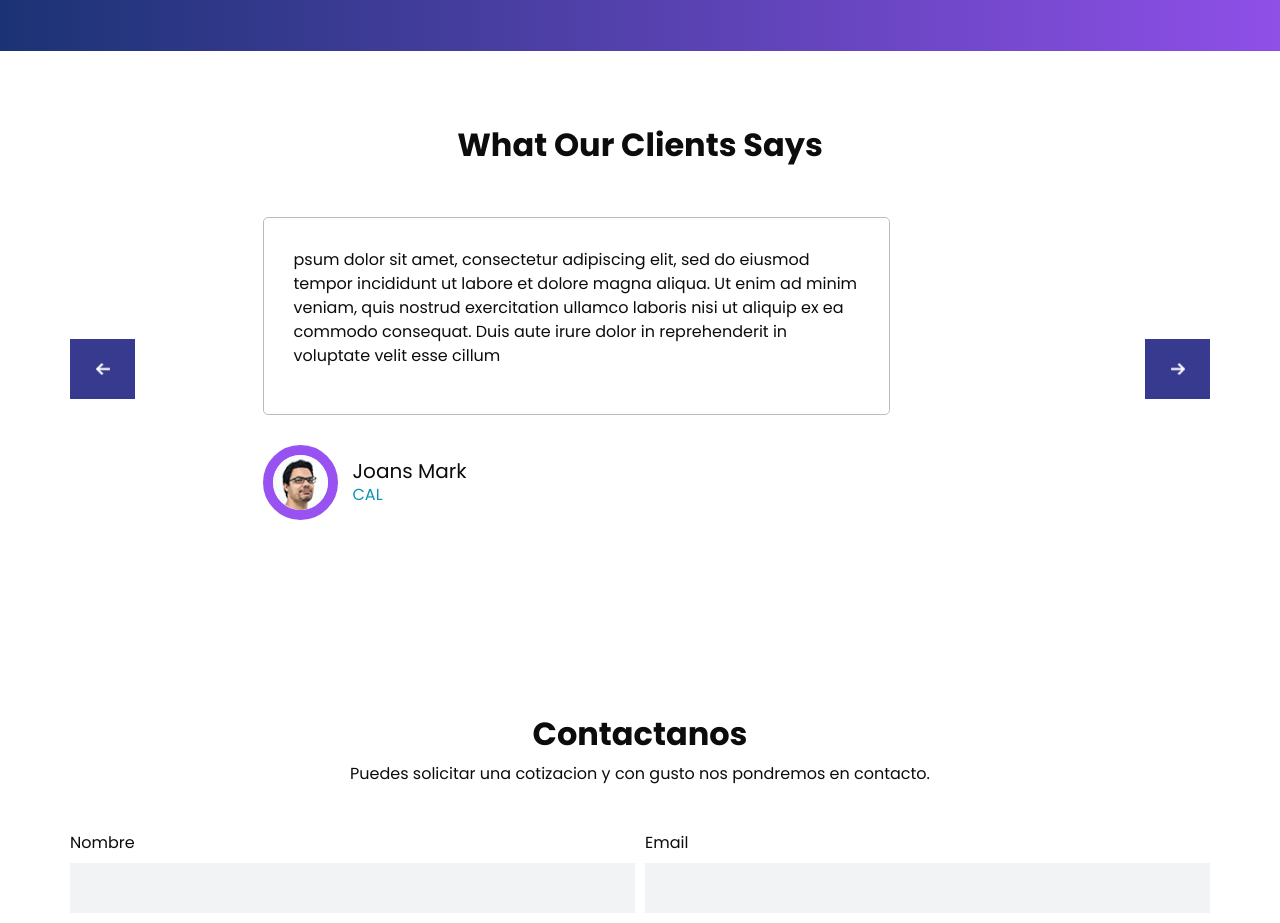
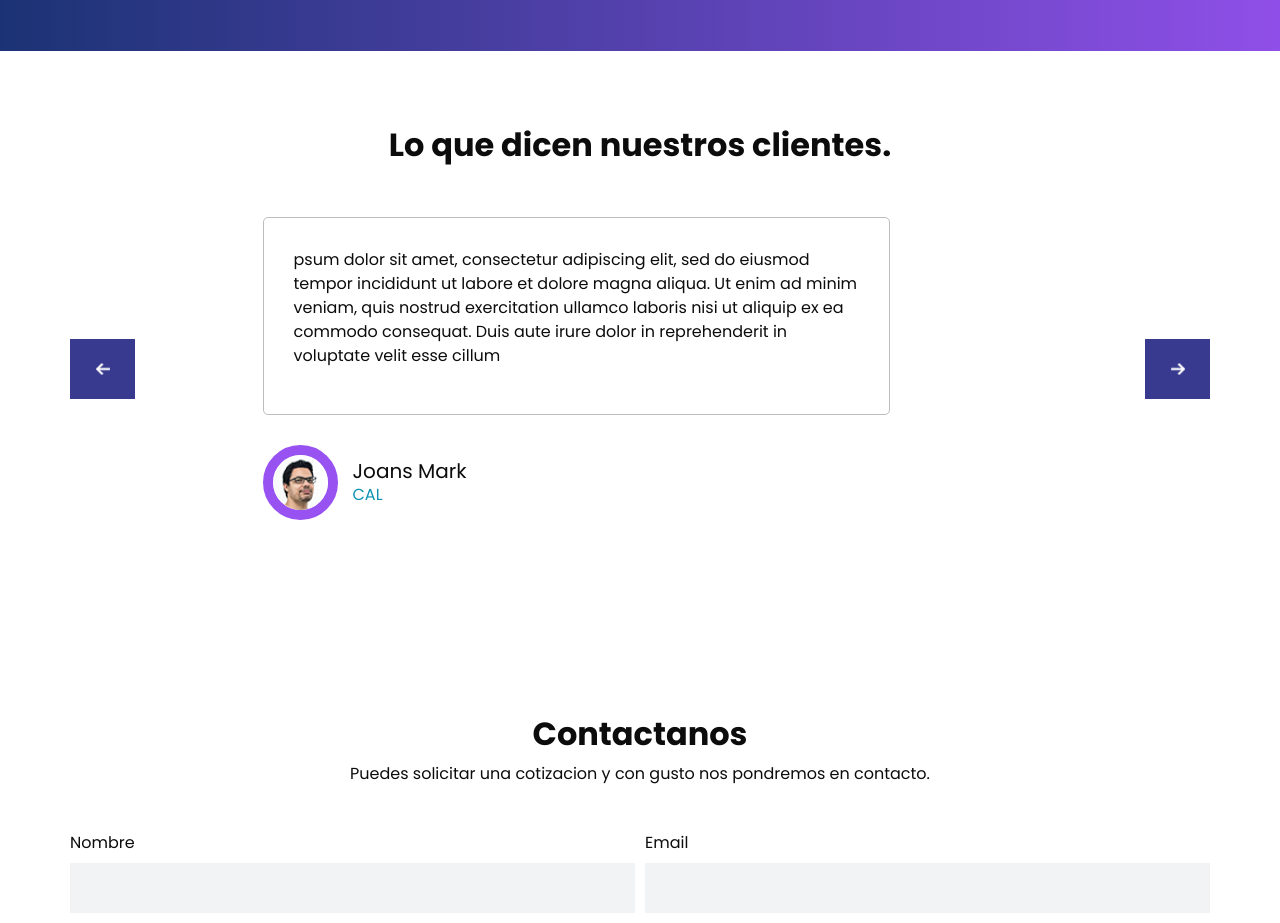
Before and after one commit to arturocanogit/DExpressWeb, a plain HTML site: page index.html in a window 1280 px wide. Shown: the part 4380-5303 px from the top of the page. Drawn offline with nearby package versions, Linux system fonts and the light colour scheme.

Commit message:
Segundo commit

```diff
--- a/index.html
+++ b/index.html
@@ -362,7 +362,7 @@
   <section class="client_section layout_padding">
     <div class="container">
       <h2>
-        What Our Clients Says
+        Lo que dicen nuestros clientes.
       </h2>
       <div id="carouselExampleControls" class="carousel slide" data-ride="carousel">
         <div class="carousel-inner">
```
